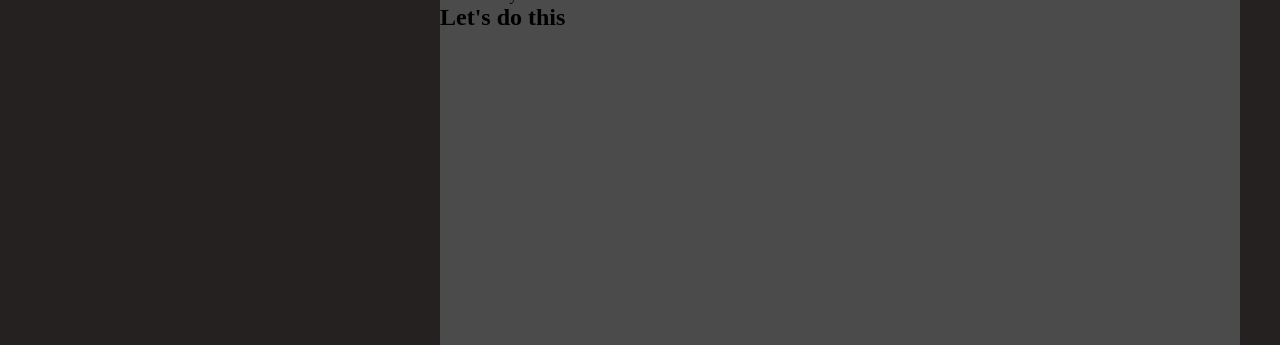
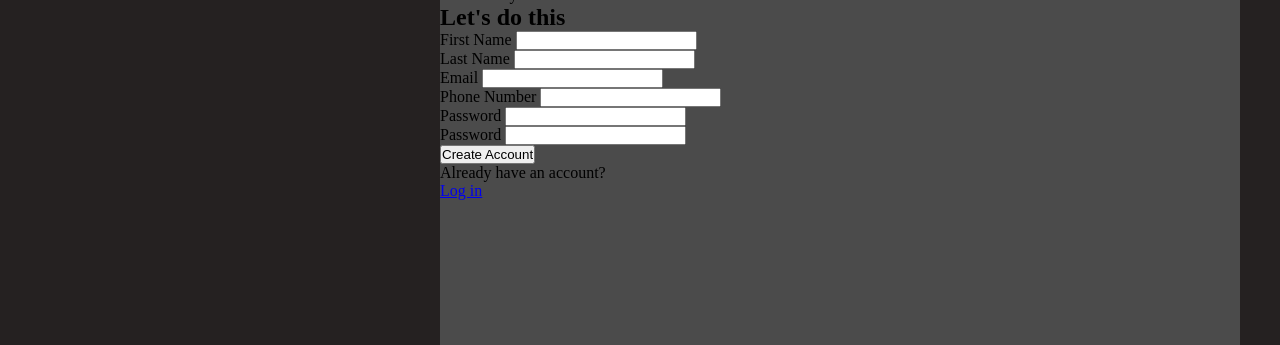
Before and after one commit to Kirgishki/sign-up-form, a plain HTML site: page index.html in a window 1280 px wide. Shown: the top 345 px of the page. Drawn offline with Linux system fonts and the light colour scheme; a web font is replaced by a local one.

Commit message:
Form structure

```diff
--- a/index.html
+++ b/index.html
@@ -25,6 +25,47 @@
           </div>
           <h2>Let's do this</h2>
 
+          <form action="" method="post">
+            <div class="form-fields">
+              <div class="form-row">
+                <div class="form-group">
+                  <label for="fName">First Name</label>
+                  <input type="text" name="fName" id="fName" required/>
+                </div>
+                <div class="form-group">
+                  <label for="lName">Last Name</label>
+                  <input type="text" name="lName" id="lName" required/>
+                </div>
+              </div>
+              <div class="form-row">
+                <div class="form-group">
+                  <label for="mail">Email</label>
+                  <input type="email" name="mail" id="mail" required/>
+                </div>
+                <div class="form-group">
+                  <label for="phoneNumber">Phone Number</label>
+                  <input type="text" name="phoneNumber" id="phoneNumber"/>
+                </div>
+              </div>
+              <div class="form-row">
+                <div class="form-group">
+                  <label for="pw">Password</label>
+                  <input type="password" name="pw" id="pw" required/>
+                </div>
+                <div class="form-group">
+                  <label for="rptPw">Password</label>
+                  <input type="password" name="rptPw" id="rptPw" required/>
+                </div>
+              </div>
+            </div>
+
+            <input type="submit" value="Create Account"/>
+
+            <div>
+              <p>Already have an account?</p>
+              <a href="#">Log in</a>
+            </div>
+          </form>
       </div>
     </main>
     <script src="js/main.js" type="text/javascript"></script>
```
